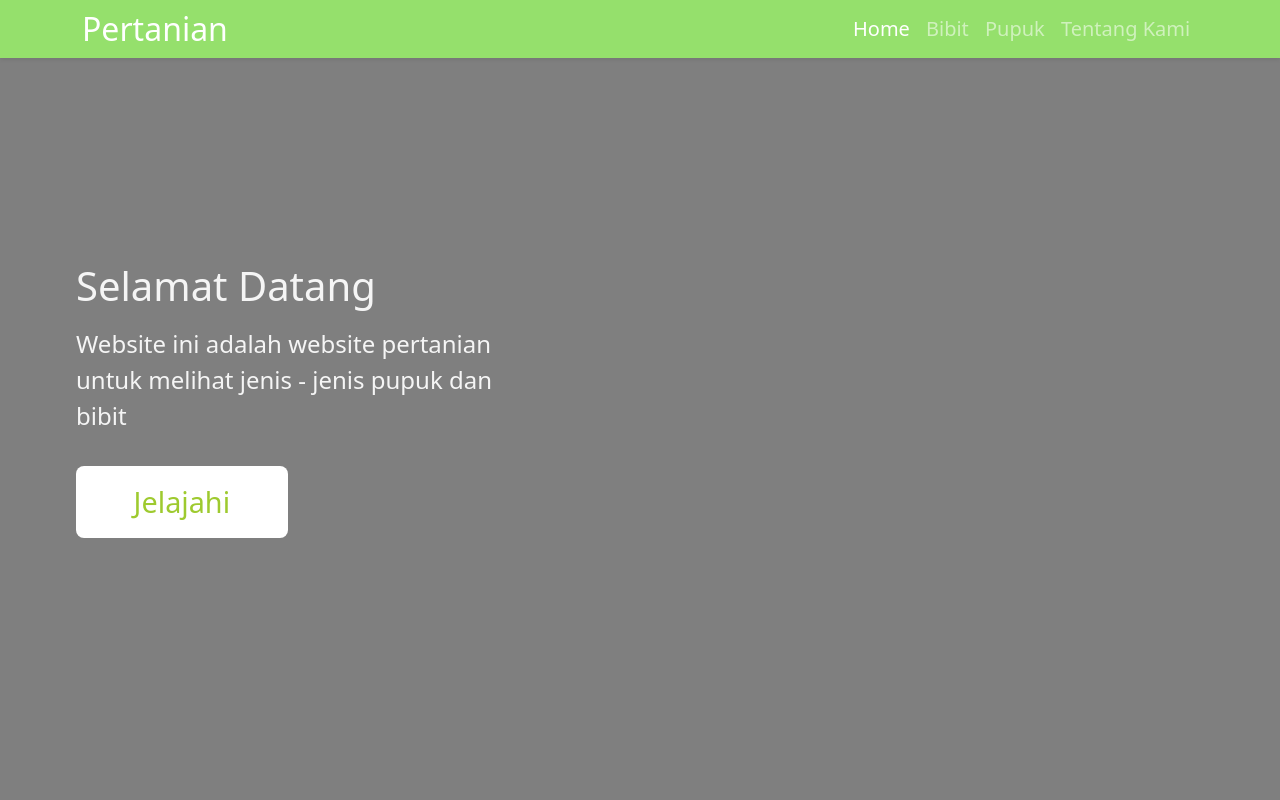
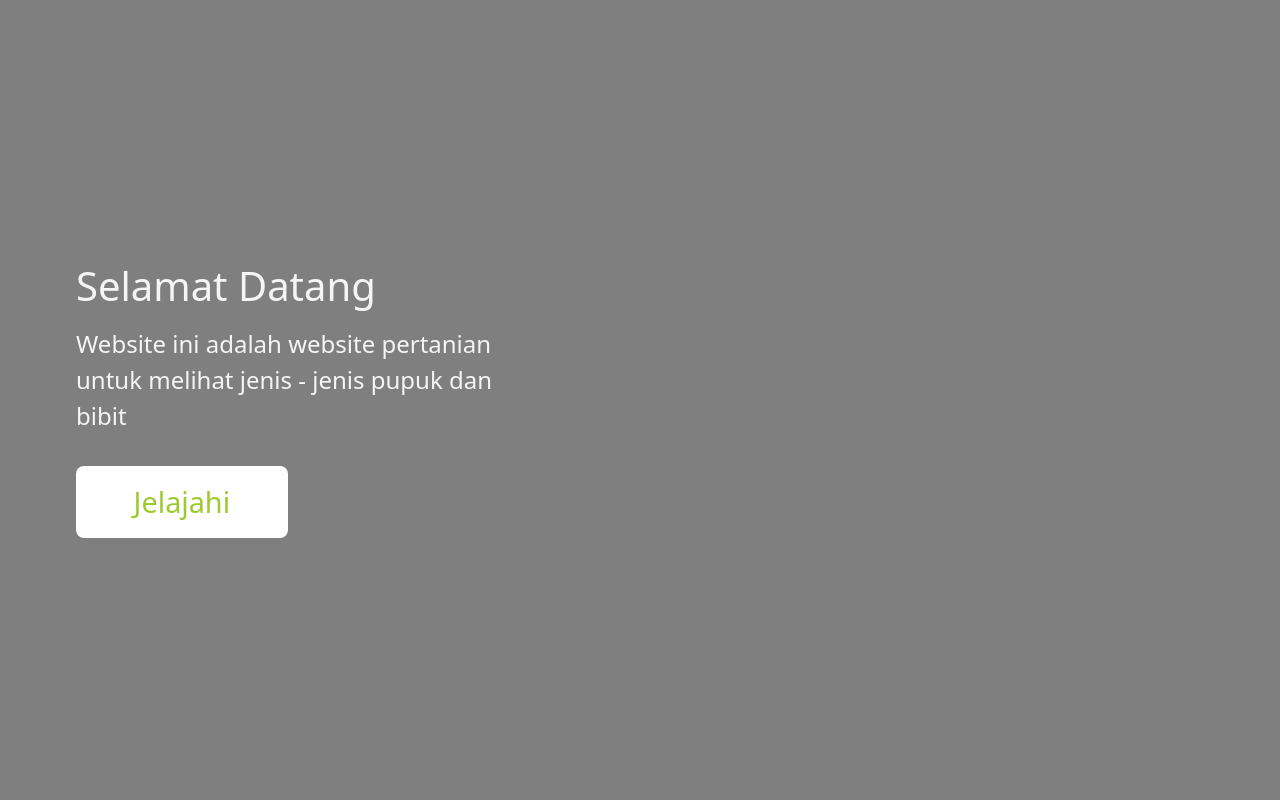
Before and after one commit to Arasans/Pertanian, a plain HTML site: page index.html in a window 1280 px wide. Shown: the top 800 px of the page. Drawn offline with nearby package versions, Linux system fonts and the light colour scheme.

Commit message:
navbar-ky menghapus navbar

```diff
--- a/index.html
+++ b/index.html
@@ -18,79 +18,7 @@
     <title>PERTANIAN</title>
   </head>
   <body>
-    <!-- NAVBAR -->
-    <nav
-      class="navbar navbar-expand-lg navbar-dark shadow-sm fixed-top"
-      data-aos="fade-down"
-      data-aos-offset="0"
-      data-aos-duration="500"
-      data-aos-delay="0"
-    >
-      <div class="container">
-        <a
-          class="navbar-brand"
-          href="#"
-          data-aos="zoom-out"
-          data-aos-offset="0"
-          data-aos-duration="500"
-          data-aos-delay="1000"
-          >Pertanian</a
-        >
-        <button
-          class="navbar-toggler"
-          type="button"
-          data-bs-toggle="collapse"
-          data-bs-target="#navbarNav"
-          aria-controls="navbarNav"
-          aria-expanded="false"
-          aria-label="Toggle navigation"
-        >
-          <span class="navbar-toggler-icon"></span>
-        </button>
-        <div class="collapse navbar-collapse" id="navbarNav">
-          <ul class="navbar-nav ms-auto">
-            <li
-              class="nav-item"
-              data-aos="zoom-out"
-              data-aos-offset="0"
-              data-aos-duration="500"
-              data-aos-delay="1100"
-            >
-              <a class="nav-link active" aria-current="page" href="#">Home</a>
-            </li>
-            <li
-              class="nav-item"
-              data-aos="zoom-out"
-              data-aos-offset="0"
-              data-aos-duration="500"
-              data-aos-delay="1200"
-            >
-              <a class="nav-link" href="Bibit.html">Bibit</a>
-            </li>
-            <li
-              class="nav-item"
-              data-aos="zoom-out"
-              data-aos-offset="0"
-              data-aos-duration="500"
-              data-aos-delay="1300"
-            >
-              <a class="nav-link" href="Pupuk.html">Pupuk</a>
-            </li>
-            <li
-              class="nav-item"
-              data-aos="zoom-out"
-              data-aos-offset="0"
-              data-aos-duration="500"
-              data-aos-delay="1400"
-            >
-              <a class="nav-link" href="about.html">Tentang Kami</a>
-            </li>
-          </ul>
-        </div>
-      </div>
-    </nav>
 
-    <!-- NAVBAR END -->
 
     <!-- Banner -->
     <section
```
